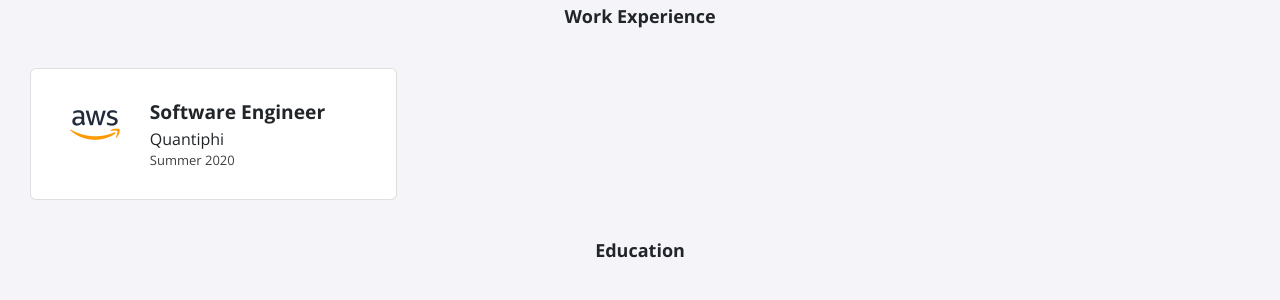
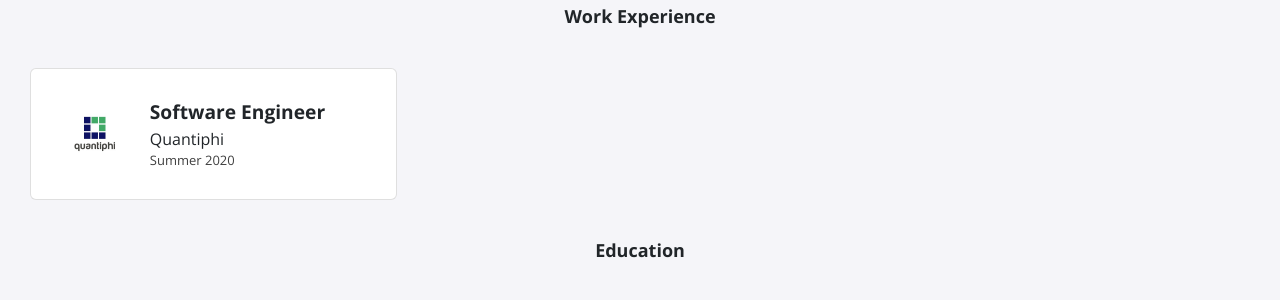
Before and after one commit to SahibSodhi/SahibSodhi.github.io, a Jekyll site: the page built from index.html, in a window 1280 px wide. Shown: the part 839-1139 px from the top of the page. Built offline with Jekyll 4.4.1, drawn with Linux system fonts in a browser that asks for light colours; nearby versions of some CDN libraries.

Commit message:
Update experience.yml

```diff
--- a/_data/experience.yml
+++ b/_data/experience.yml
@@ -1,4 +1,4 @@
 - role: Software Engineer
   company: Quantiphi
   dates: Summer 2020
-  logo: aws.png
+  logo: quantiphi.jpg
```
